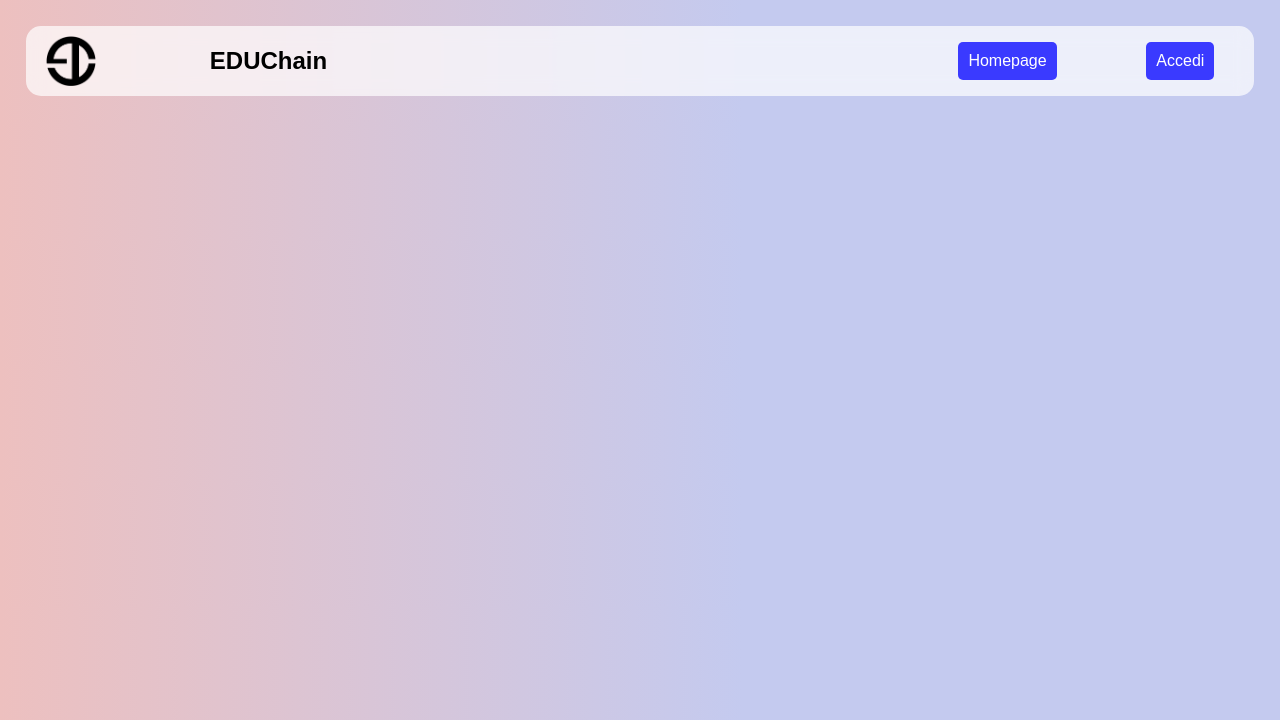
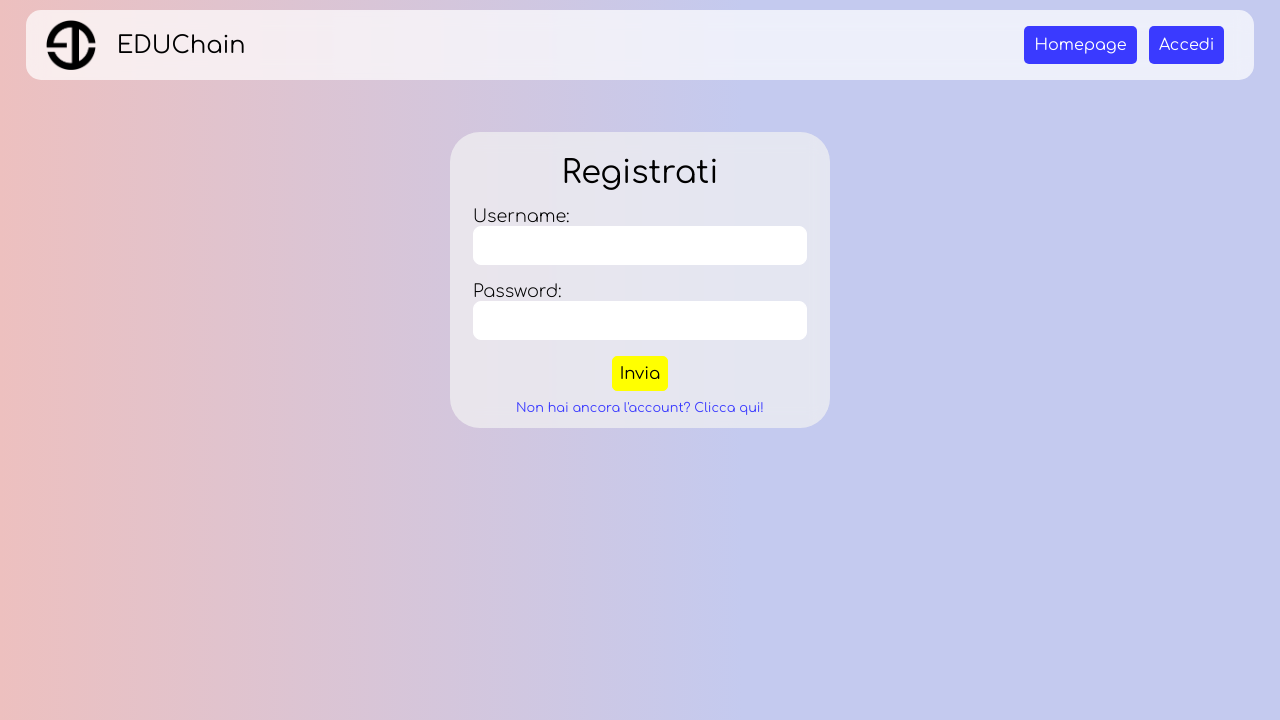
Before and after one commit to RiccardoTonioloDev/EDUChain, a PHP site: the page made by EDUChainV2/Pages/Login&Register.php in a window 1280 px wide. Shown: the top 720 px of the page. Run offline with PHP 8.4, Linux system fonts and the light colour scheme; some web fonts are replaced.

Commit message:
Aggiornamento grafico dell'interfaccia parziale.

```diff
--- a/EDUChainV2/Fonts/OFL.txt
+++ b/EDUChainV2/Fonts/OFL.txt
@@ -1,3 +1,5 @@
+Copyright 2011 The Comfortaa Project Authors (https://github.com/alexeiva/comfortaa), with Reserved Font Name "Comfortaa".
+
 This Font Software is licensed under the SIL Open Font License, Version 1.1.
 This license is copied below, and is also available with a FAQ at:
 http://scripts.sil.org/OFL
--- a/EDUChainV2/Pages/Login&Register.php
+++ b/EDUChainV2/Pages/Login&Register.php
@@ -28,6 +28,55 @@
             </li>
         </ul>
     </div>
-
+    <div class='container'>
+        <div class='card' id='card'>
+            <div class='cardHeader' id="formType" value='Registrati'>
+                Registrati
+            </div>
+            <form action='' method='post'>
+                <div class='cardContent'>
+                    <div class='username'>
+                        <div class='formTitle'>Username:</div>
+                        <input class='typeText' type='text' name='UserID' required>
+                    </div>
+                    <div class='password'>
+                        <div class='formTitle'>Password:</div>
+                        <input class='typeText' type='password' name='Password' required>
+                    </div>
+                </div>
+                <div class='cardButtons'>
+                    <input class='typeSubmit' type='submit' name='Login' value='Invia'>
+                    <div class='trigger' onclick='changeCard()'>Non hai ancora l'account? Clicca qui!</div>
+                </div>
+            </form>
+        </div>
+    </div>
+    <script>
+        function changeCard(){
+            if(document.getElementById("formType").getAttribute('value')=="Registrati"){
+                document.getElementById("card").innerHTML = `<div class='cardHeader' id='formType' value='Accedi'>
+                                                                    Accedi
+                                                                </div>
+                                                                <form action='' method='post'>
+                                                                    <div class='cardContent'>
+                                                                        <div class='username'>
+                                                                            <div class='formTitle'>Username:</div>
+                                                                            <input class='typeText' type='text' name='UserID' required>
+                                                                        </div>
+                                                                        <div class='password'>
+                                                                            <div class='formTitle'>Password:</div>
+                                                                            <input class='typeText' type='password' name='Password' required>
+                                                                        </div>
+                                                                    </div>
+                                                                    <div class='cardButtons'>
+                                                                        <input class='typeSubmit' type='submit' name='Login' value='Invia'>
+                                                                        <div class='trigger' onclick='changeCard()'>Non hai ancora l'account? Clicca qui!</div>
+                                                                    </div>
+                                                                </form>`;
+            }else{
+                console.log(document.getElementById("formType").getAttribute('value'));
+            }
+        }
+    </script>
 </body>
 </html>
--- a/EDUChainV2/Styles/Login&Register.css
+++ b/EDUChainV2/Styles/Login&Register.css
@@ -1,18 +1,28 @@
-@import url('../Fonts/NotoSansTC-Regular.otf');
+@import url('../Fonts/Comfortaa-VariableFont_wght.ttf');
 
+@font-face {
+    font-family: 'Comfortaa';
+    src: url('../Fonts/Comfortaa-VariableFont_wght.ttf');
+}
+
+body{
+    background: #edc0bf;
+    background: linear-gradient(90deg, #edc0bf 0,#c4caef 58%);
+    font-family: 'Comfortaa', cursive;
+    display: flex;
+    flex-direction: column;
+    justify-content: center;
+    align-items: center;
+}
+
+/*NAVBAR*/
 *{
     margin: 0px;
     padding: 0px;
 }
 
-body{
-    background: #edc0bf;
-    background: linear-gradient(90deg, #edc0bf 0,#c4caef 58%);
-    font-family: 'Noto Sans TC', sans-serif;
-}
-
 .navbar{
-    margin:2vw;
+    margin-top:10px;
     width:96vw;
     height: 70px;
     display: flex;
@@ -33,7 +43,7 @@ body{
     display: flex;
     justify-content: space-between;
     align-items: center;
-    width: 22vw;
+    width: 200px;
     margin-left: 20px;
     display: flex;
     justify-content: space-between;
@@ -41,7 +51,7 @@ body{
 }
 
 .nav-text{
-    font-weight: bold;
+    font-weight: thin;
     font-size: 1.5em;
 }
 
@@ -49,8 +59,8 @@ body{
     display: flex;
     justify-content: space-between;
     align-items: center;
-    width: 20vw;
-    margin-right: 40px;
+    width: 200px;
+    margin-right: 30px;
     list-style: none;
 }
 
@@ -68,3 +78,89 @@ body{
     border-radius: 5px;
     background-color: rgb(58, 58, 255);
 }
+
+.nav-button:hover{
+    background-color: white;
+    color: rgb(58, 58, 255);
+    border:2px solid rgb(58, 58, 255);
+}
+
+/*PAGE CONTENT*/
+
+.container{
+    display: flex;
+    justify-content: center;
+    align-items: center;
+    height: 400px;
+}
+
+.card{
+    display: flex;
+    justify-content: center;
+    align-items: center;
+    flex-direction: column;
+    border-radius: 30px;
+    background: rgba(243, 243, 243, 0.7);
+	-webkit-backdrop-filter: blur(10px);
+	backdrop-filter: blur(10px);
+    padding: 15px;
+    padding-bottom:5px;
+}
+
+.cardButtons{
+    display: flex;
+    justify-content: center;
+    align-items: center;
+    flex-flow: column;
+    font-size: 0.8em;
+}
+
+.cardHeader{
+    font-size: 2em;
+    padding:8px;
+}
+
+.username, .password{
+    padding:8px;
+}
+
+.cardButtons{
+    padding:8px;
+}
+
+.formTitle{
+    font-size: 1.1em;
+    font-weight: 100;
+}
+
+.typeText{
+    font-size: 1.5em;
+    border-radius: 8px;
+    border:1px solid white;
+    font-family: Comfortaa;
+    padding-top:5px;
+    padding-left:5px;
+    padding-bottom:5px;
+}
+.typeText:hover,.typeText:focus,.typeText:active{
+    border:1px solid rgb(58, 58, 255);
+}
+
+.typeSubmit{
+    font-size: 1.3em;
+    padding:7px;
+    border-radius: 5px;
+    border:1px solid yellow;
+    background-color: yellow;
+    font-family: Comfortaa;
+}
+.typeSubmit:hover,.typeSubmit:focus,.typeSubmit:active{
+    background-color: rgb(219, 219, 0);
+    border:1px solid rgb(219, 219, 0);
+}
+
+.trigger{
+    padding-top: 10px;
+    color:rgb(58, 58, 255);
+    cursor: pointer;
+}
```
Also changed, not shown: EDUChainV2/Fonts/Comfortaa-VariableFont_wght.ttf (added), EDUChainV2/Fonts/README.txt (added), EDUChainV2/Fonts/static/Comfortaa-Bold.ttf (added), EDUChainV2/Fonts/static/Comfortaa-Light.ttf (added), EDUChainV2/Fonts/static/Comfortaa-Medium.ttf (added), EDUChainV2/Fonts/static/Comfortaa-Regular.ttf (added), EDUChainV2/Fonts/static/Comfortaa-SemiBold.ttf (added).
